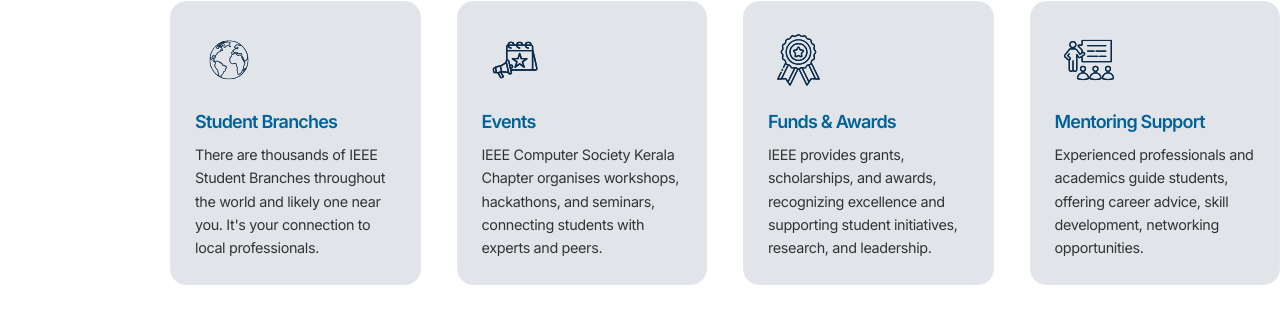
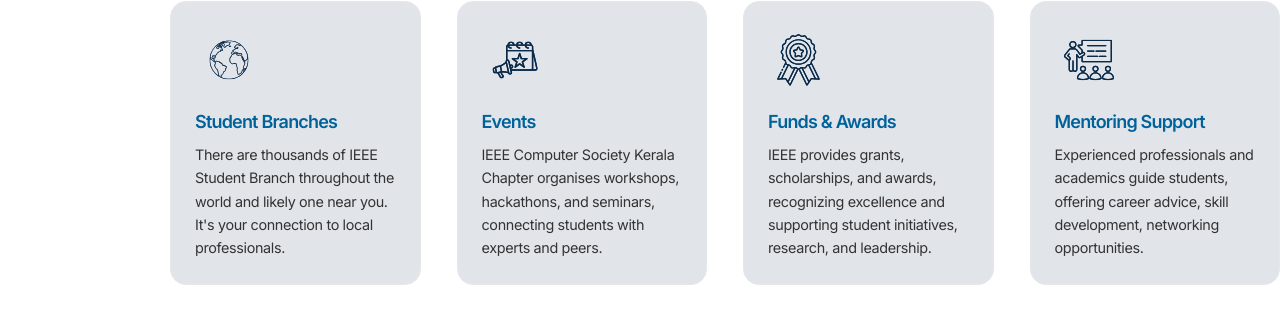
Before and after one commit to aadi-codeSs/ieee-cs-mits-du, a Next.js app: page / in a window 1280 px wide. Shown: the part 1145-1455 px from the top of the page. Built offline with nearby package versions, Linux system fonts and the light colour scheme.

Commit message:
fix: correct typo in CardSection description text

```diff
--- a/components/section/CardSection.tsx
+++ b/components/section/CardSection.tsx
@@ -9,7 +9,7 @@
         <Card
             logoSrc={earthlogo}
             headingText = "Student Branches"
-            descriptionText="There are thousands of IEEE Student Branches throughout the world and likely one near you. It's your connection to local professionals."
+            descriptionText="There are thousands of IEEE Student Branch throughout the world and likely one near you. It's your connection to local professionals."
             backgroundColor="#E1E5EA"
             headingColor="#00629B"
             descriptionColor="#333333"
```
